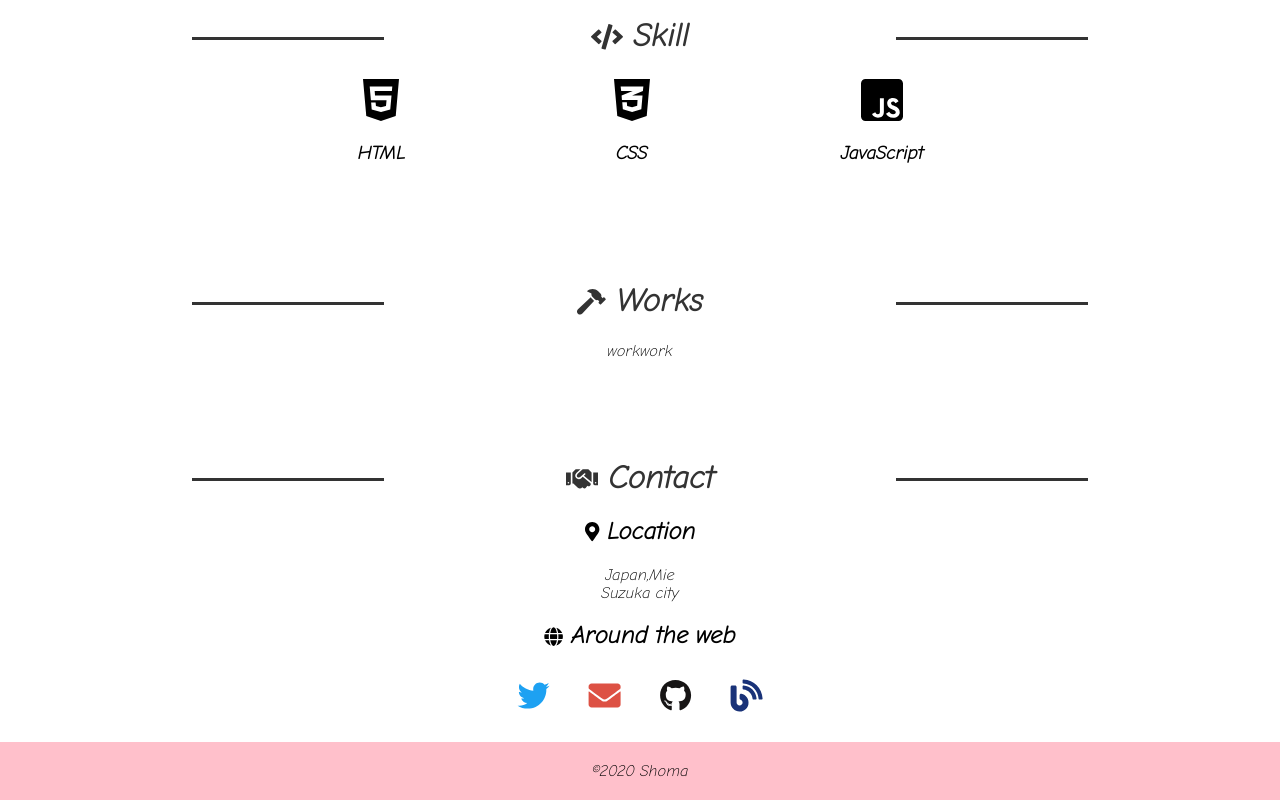
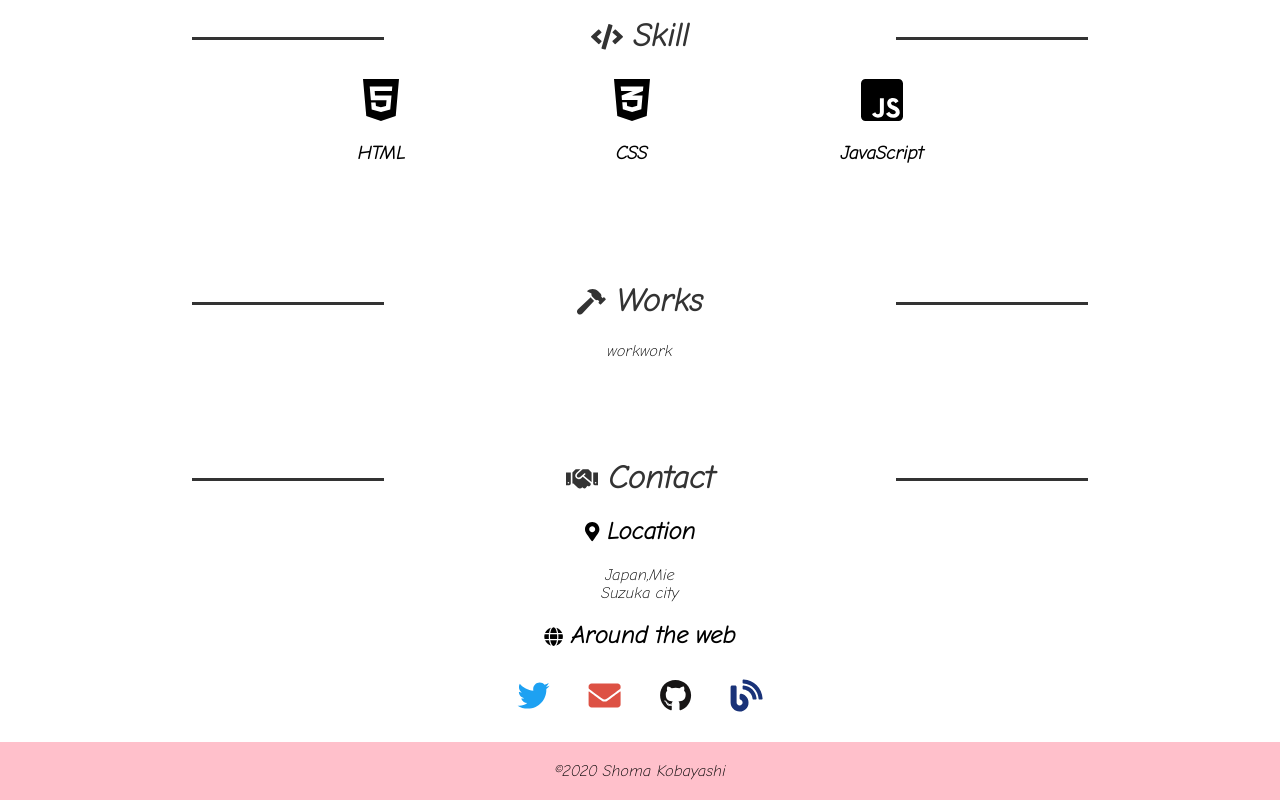
Before and after one commit to kobapi28/-portfolio, a Vue app: page / in a window 1280 px wide. Shown: the part 446-1246 px from the top of the page. Built offline with nearby package versions, Linux system fonts and the light colour scheme.

Commit message:
copyrightのところ変更

```diff
--- a/src/components/Footer.vue
+++ b/src/components/Footer.vue
@@ -1,6 +1,6 @@
 <template>
   <div class="footer">
-    <p class="title">&copy;2020 Shoma</p>
+    <p class="title">&copy;2020 Shoma Kobayashi</p>
   </div>
 </template>
 
```
